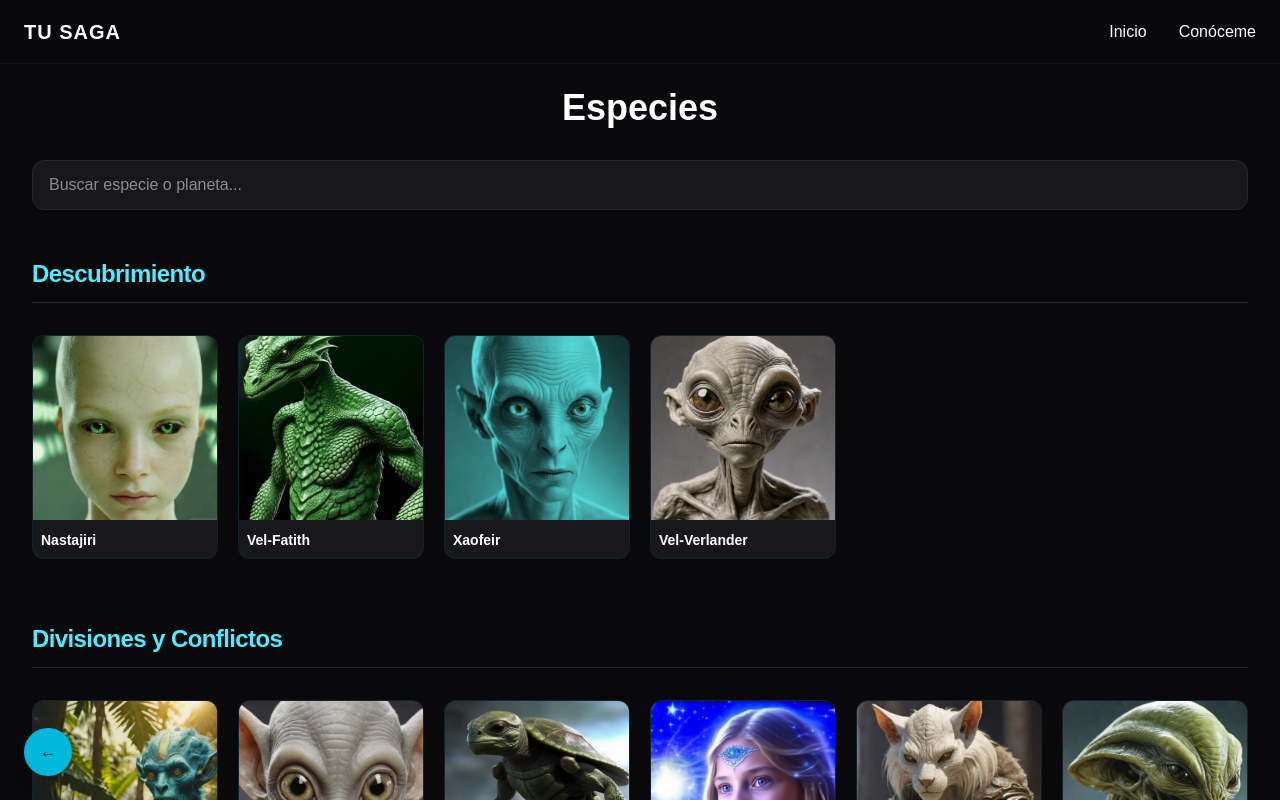
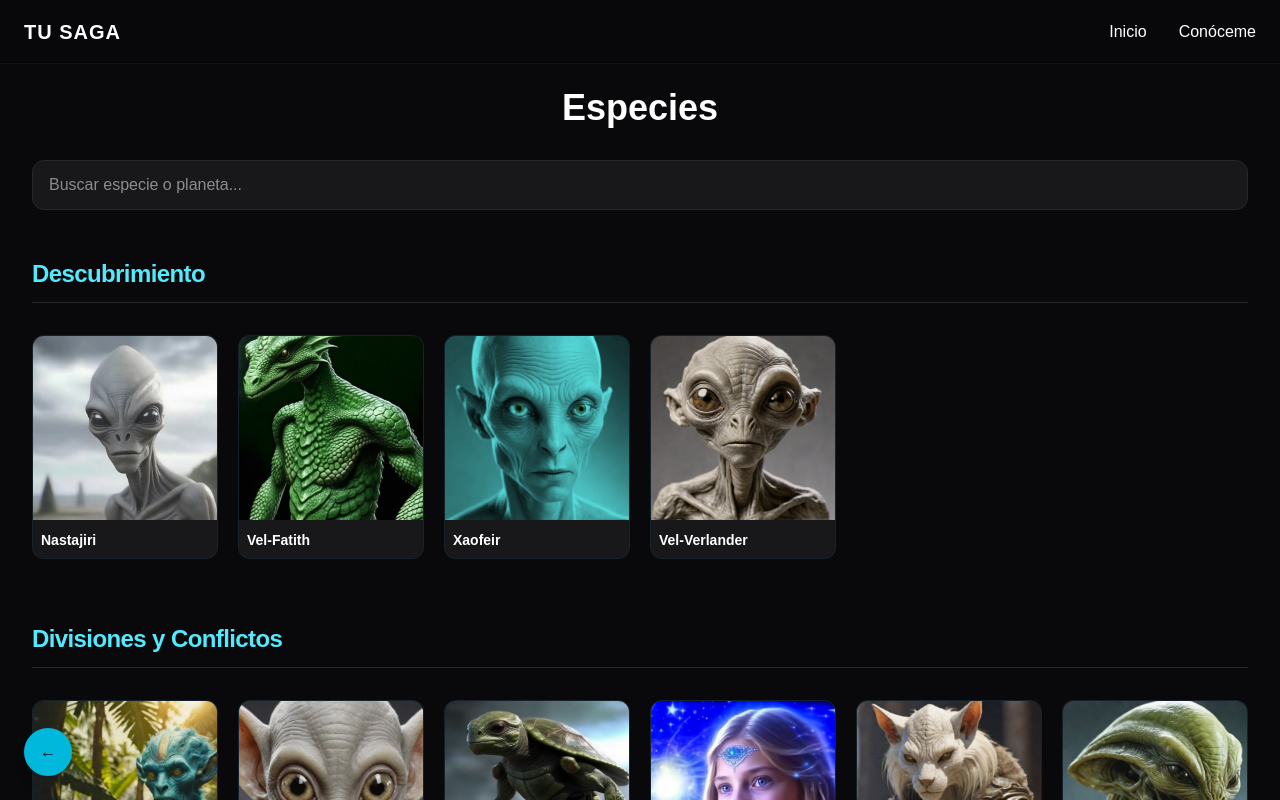
Before and after one commit to decaosyletras/traselcaos, a Next.js app in the folder mi-app/: page /razas in a window 1280 px wide. Shown: the top 800 px of the page. Built offline with nearby package versions, Linux system fonts and the light colour scheme.

Commit message:
imagenes3

```diff
--- a/mi-app/data/races.ts
+++ b/mi-app/data/races.ts
@@ -7,7 +7,7 @@ export const races: Race[] = [
     name: "Nastajiri",
     summary: "",
     description: "Una especie cuya ascensión desde la madurez intermedia hasta las cumbres de la civilización avanzada no fue fruto del azar, sino parte de un designio mucho más complejo. Aunque hoy son conocidos por su naturaleza pacífica, fue la violencia de su pasado la que los preparó para comprender y abrazar los secretos del caos. Forjados en la adversidad, moldearon su propio destino y se alzaron como fervientes defensores del reconocimiento de los «Destellos» y de los extraordinarios dones que estos portan.",
-    image: "/razas/Nastajiri.jpg",
+    image: "/razas/Fegiste.jpg",
     homeworldId: "naidul",
     FirstBook: ["book1"],
     appearances: [
```
